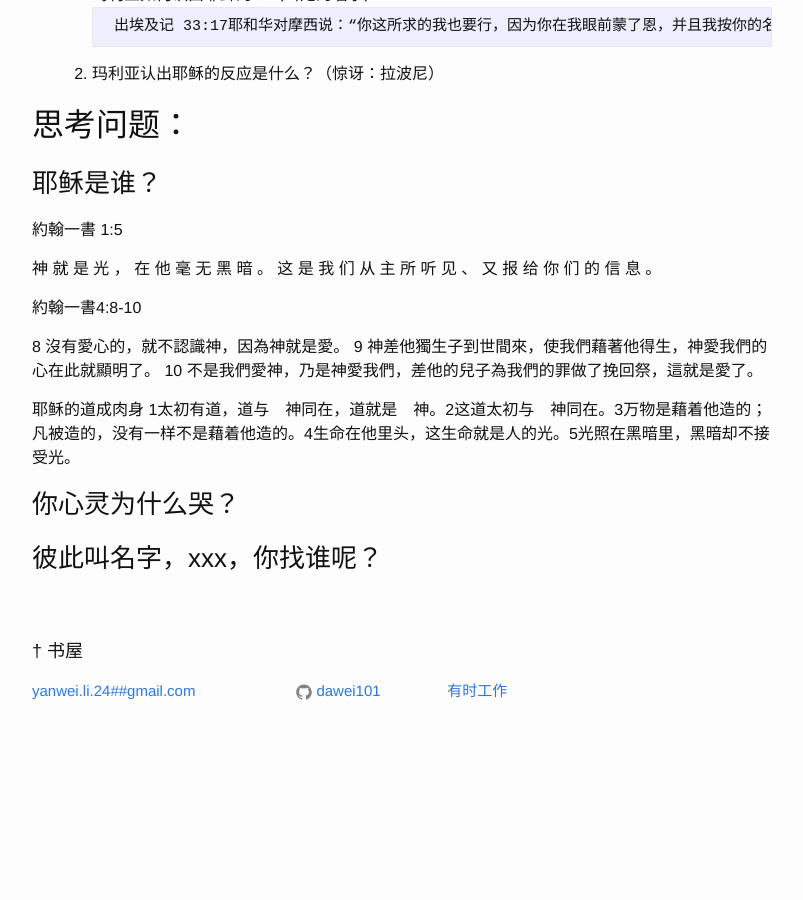
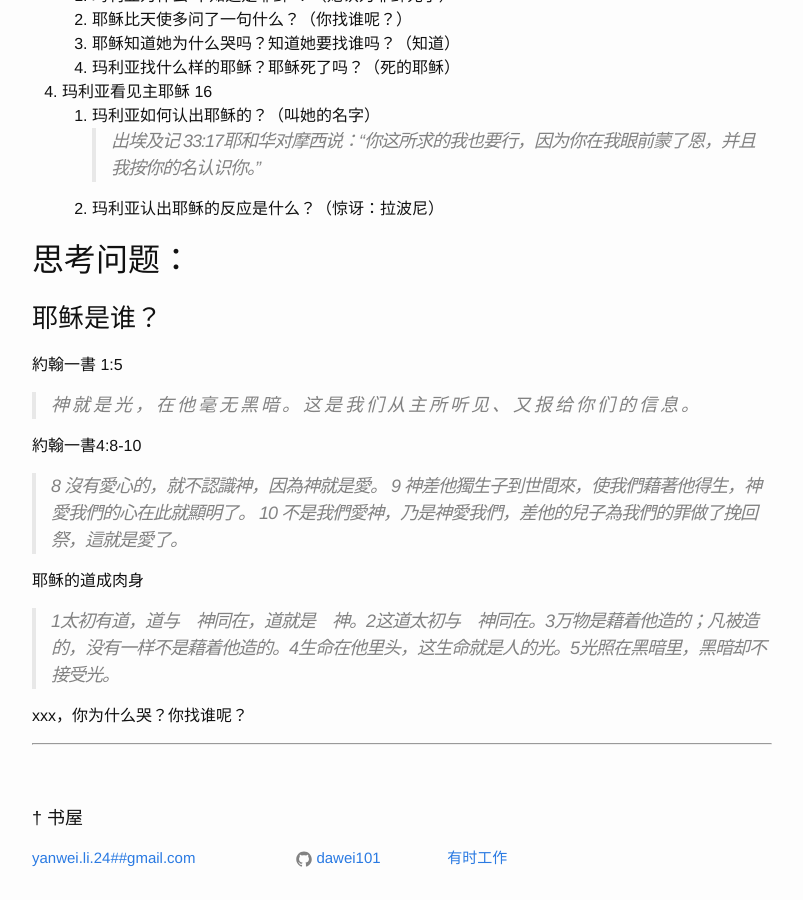
Before and after one commit to dawei101/dawei.github.io, a Jekyll site: the page built from _posts/2020-12-04-看见耶稣.md, in a window 1280 px wide and 900 px high, scrolled down 849 px. Shown: the whole window, without its empty margins (238-1041 px from the left). Built offline with Jekyll 4.4.1, drawn with Linux system fonts in a browser that asks for light colours; before the commit the page ends 1582 px from its top, so only the background shows below that.

Commit message:
美化文章格式

````diff
--- a/_posts/2020-12-04-看见耶稣.md
+++ b/_posts/2020-12-04-看见耶稣.md
@@ -6,17 +6,12 @@
 permalink: /logos/看见耶稣.html
 ---
 
-
-
-
 # 你找谁呢？
 
 
 ## 经文
 
-```
-11马利亚却站在坟墓外面哭。哭的时候，低头往坟墓里看，12就见两个天使，穿着白衣，在安放耶稣身体的地方坐着，一个在头，一个在脚。13天使对她说：“妇人，你为什么哭？”她说：“因为有人把我主挪了去，我不知道放在哪里。”14说了这话，就转过身来，看见耶稣站在那里，却不知道是耶稣。15耶稣问她说：“妇人，为什么哭？你找谁呢？”马利亚以为是看园的，就对他说：“先生，若是你把他移了去，请告诉我你把他放在哪里，我便去取他。”16耶稣说：“马利亚！”马利亚就转过来，用希伯来话对他说：“拉波尼（“拉波尼”就是“夫子”的意思）！”
-```
+> 11马利亚却站在坟墓外面哭。哭的时候，低头往坟墓里看，12就见两个天使，穿着白衣，在安放耶稣身体的地方坐着，一个在头，一个在脚。13天使对她说：“妇人，你为什么哭？”她说：“因为有人把我主挪了去，我不知道放在哪里。”14说了这话，就转过身来，看见耶稣站在那里，却不知道是耶稣。15耶稣问她说：“妇人，为什么哭？你找谁呢？”马利亚以为是看园的，就对他说：“先生，若是你把他移了去，请告诉我你把他放在哪里，我便去取他。”16耶稣说：“马利亚！”马利亚就转过来，用希伯来话对他说：“拉波尼（“拉波尼”就是“夫子”的意思）！”
 
 ## 这段经文在讲什么?
 
@@ -37,28 +32,26 @@
     4. 玛利亚找什么样的耶稣？耶稣死了吗？（死的耶稣）
 4. 玛利亚看见主耶稣 16
     1. 玛利亚如何认出耶稣的？（叫她的名字）
-    ```
-    出埃及记 33:17耶和华对摩西说：“你这所求的我也要行，因为你在我眼前蒙了恩，并且我按你的名认识你。”
-    ```
+    > 出埃及记 33:17耶和华对摩西说：“你这所求的我也要行，因为你在我眼前蒙了恩，并且我按你的名认识你。”
     2. 玛利亚认出耶稣的反应是什么？（惊讶：拉波尼）
-
 
 ## 思考问题：
 
 ### 耶稣是谁？
+
 約翰一書 1:5
 
-神 就 是 光 ， 在 他 毫 无 黑 暗 。 这 是 我 们 从 主 所 听 见 、 又 报 给 你 们 的 信 息 。
+> 神 就 是 光 ， 在 他 毫 无 黑 暗 。 这 是 我 们 从 主 所 听 见 、 又 报 给 你 们 的 信 息 。
 
 
 約翰一書4:8-10
 
-8 沒有愛心的，就不認識神，因為神就是愛。 9 神差他獨生子到世間來，使我們藉著他得生，神愛我們的心在此就顯明了。 10 不是我們愛神，乃是神愛我們，差他的兒子為我們的罪做了挽回祭，這就是愛了。
+> 8 沒有愛心的，就不認識神，因為神就是愛。 9 神差他獨生子到世間來，使我們藉著他得生，神愛我們的心在此就顯明了。 10 不是我們愛神，乃是神愛我們，差他的兒子為我們的罪做了挽回祭，這就是愛了。
 
 耶稣的道成肉身
-1太初有道，道与　神同在，道就是　神。2这道太初与　神同在。3万物是藉着他造的；凡被造的，没有一样不是藉着他造的。4生命在他里头，这生命就是人的光。5光照在黑暗里，黑暗却不接受光。
+> 1太初有道，道与　神同在，道就是　神。2这道太初与　神同在。3万物是藉着他造的；凡被造的，没有一样不是藉着他造的。4生命在他里头，这生命就是人的光。5光照在黑暗里，黑暗却不接受光。
 
 
-### 你心灵为什么哭？
+xxx，你为什么哭？你找谁呢？
 
-### 彼此叫名字，xxx，你找谁呢？
+---
````
